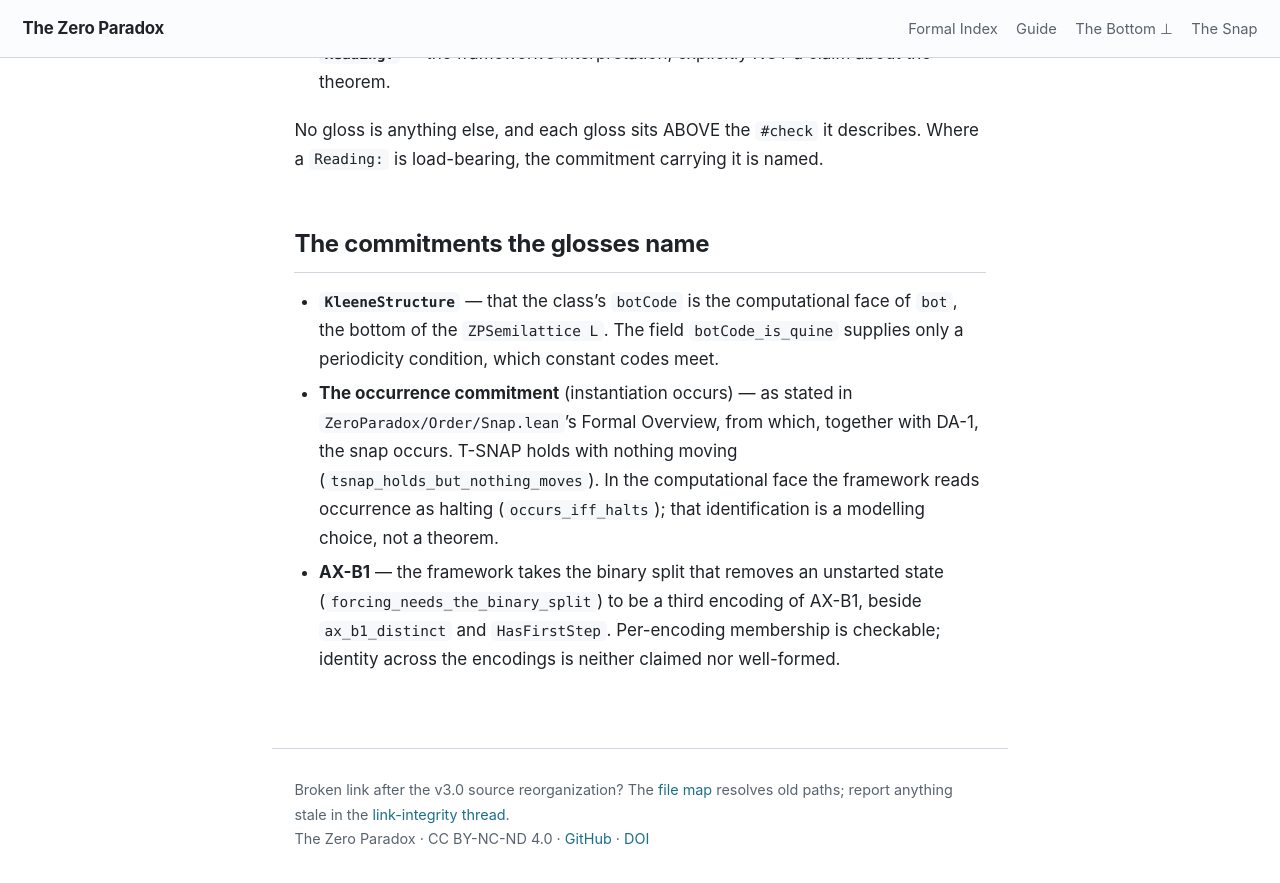
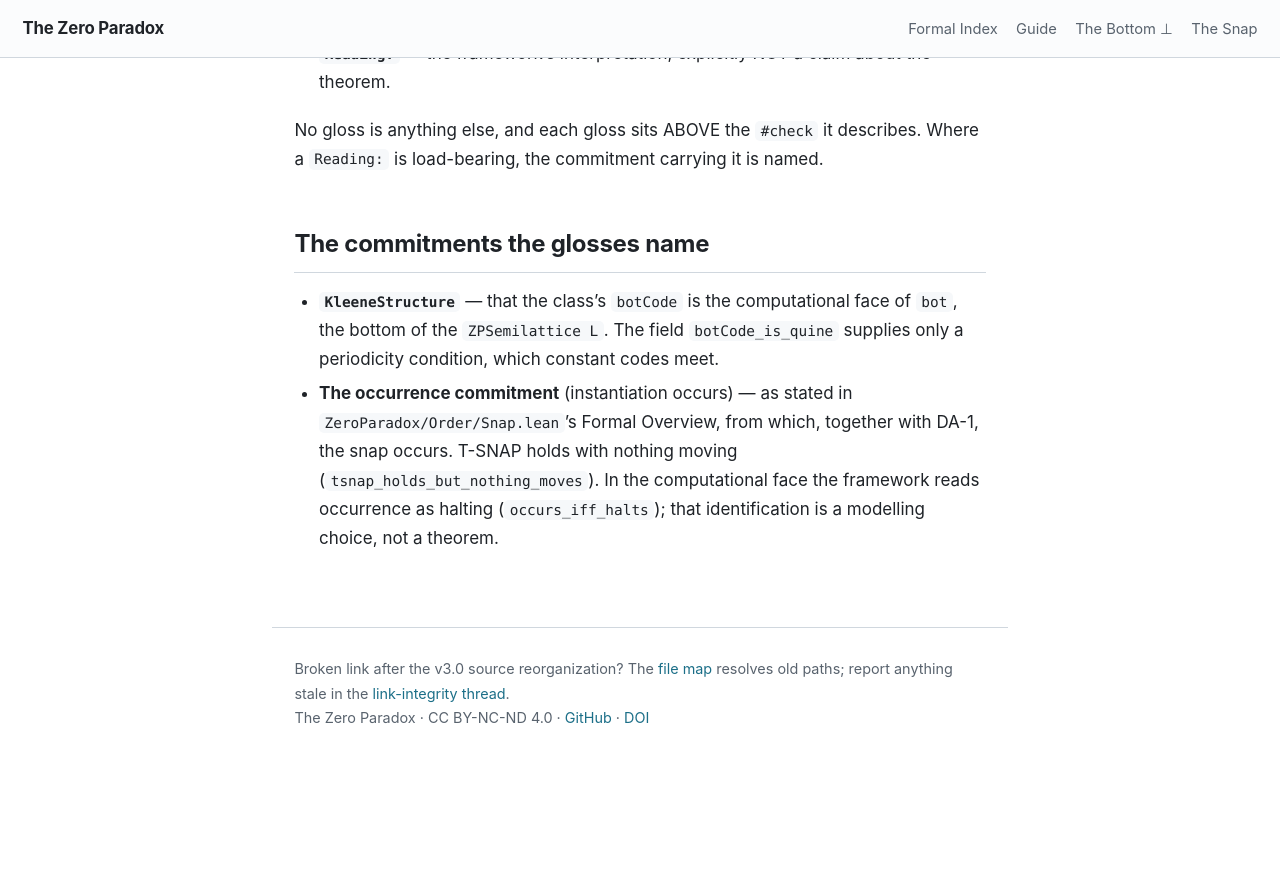
Before and after one commit to timbrigham/ZeroParadox, a Jekyll site: the page built from ZeroParadox/Computability/ComputationCannotBe.md, in a window 1280 px wide and 900 px high, scrolled down 1034 px. Shown: the top 883 px of the window. Built offline with Jekyll 4.4.1, drawn with Linux system fonts in a browser that asks for light colours; our own code applies the rules of GitHub Pages for plain Markdown files; after the commit the page ends 1813 px from its top, so only the background shows below that.

Commit message:
EM ladder round 1: drop the AX-B1 link at the binary split, citation fixes
Removes the Reading that tied the two-valued head of forcing_needs_the_binary_split to
AX-B1 (GroundZero.lean, ComputationCannotBe.lean section VIII and its ride-along .md),
pending Tim's open question. OrderedField.lean: the first example now uses Mathlib's
covBy_of_eq_or_eq, a pointer to CovBy.Ioo_eq and CovBy.Icc_eq, the Reading restated
(on Prop the two differ in cost only), Examples 28(i) quoted with its page.
ChoiceCannotBe.lean: Escardo 2013 credited for the bit-tape form with its JSL venue,
Ishihara 2006 for the form over N^N. BottomUndecidable.lean: the quantifier difference
from de Jong-Escardo Cor 39(iii) stated. LawvereTaboo.lean: Booij-Escardo-Lumsdaine-Shulman
Thm 3 and Thm 5 cited as neighbours.

Co-Authored-By: Claude Opus 5.5 (1M context) <noreply@anthropic.com>
Claude-Session: https://claude.ai/code/session_01DYrKY8CR8AeESMvjGVQtzA

```diff
--- a/ZeroParadox/Computability/ComputationCannotBe.md
+++ b/ZeroParadox/Computability/ComputationCannotBe.md
@@ -39,7 +39,3 @@ load-bearing, the commitment carrying it is named.
   which, together with DA-1, the snap occurs. T-SNAP holds with nothing moving
   (`tsnap_holds_but_nothing_moves`). In the computational face the framework reads occurrence as
   halting (`occurs_iff_halts`); that identification is a modelling choice, not a theorem.
-* **AX-B1** — the framework takes the binary split that removes an unstarted state
-  (`forcing_needs_the_binary_split`) to be a third encoding of AX-B1, beside `ax_b1_distinct` and
-  `HasFirstStep`. Per-encoding membership is checkable; identity across the encodings is neither
-  claimed nor well-formed.
```
Also changed, not shown: 6 other files.
